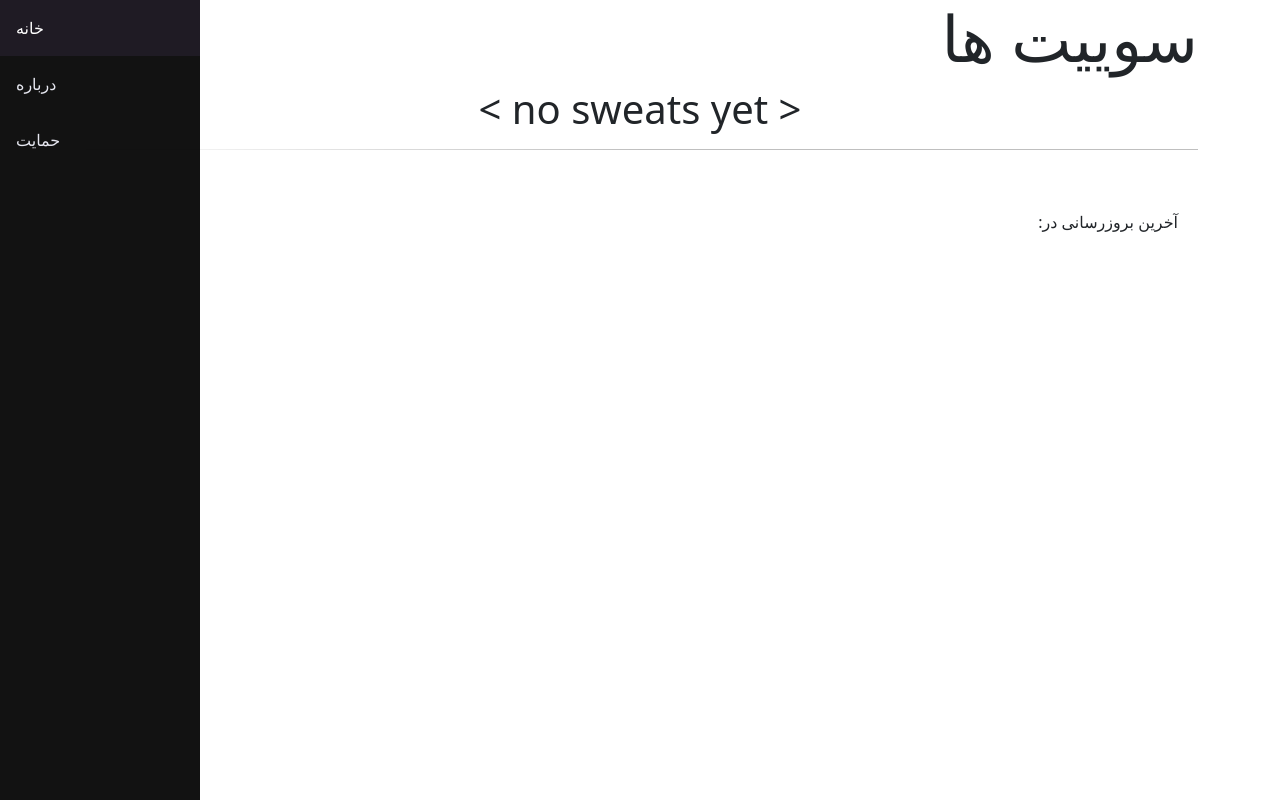
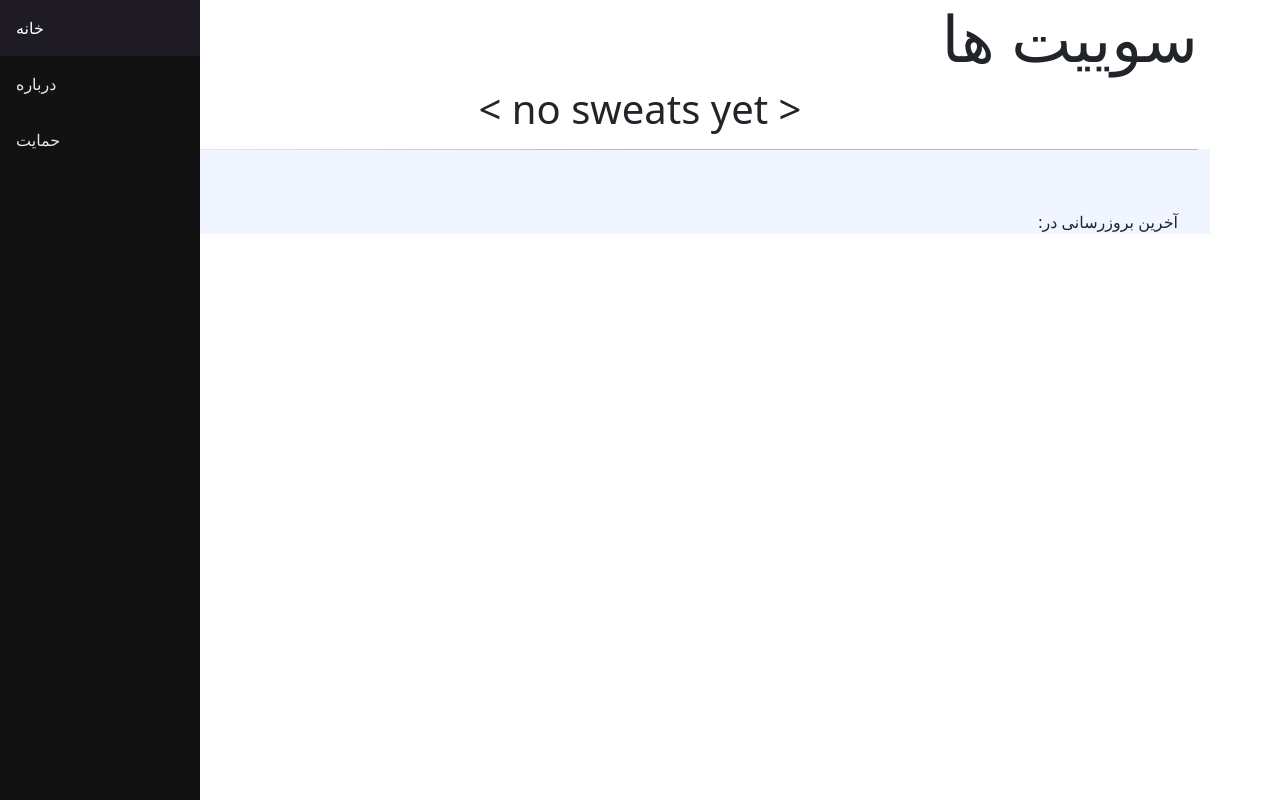
Before and after one commit to MortezaShoeibi/Sweater, a Django app: template home/templates/home/home.html in a window 1280 px wide. Run offline with Django 3.2, Linux system fonts and the light colour scheme; the template is opened without the code that fills it, so the values that code supplies are empty.

Commit message:
change footer bgcolor and remove an extra style

```diff
--- a/assets/styles/main.css
+++ b/assets/styles/main.css
@@ -87,6 +87,7 @@
 
 
 #footer {
+    background-color: #f0f5ff;
     margin-bottom: 5%
 }
 
--- a/templates/footer.html
+++ b/templates/footer.html
@@ -1,7 +1,7 @@
 {% load jalali_tags %}
 <div id="footer" class="container sweat-algin">
     <hr id="footer-line">
-    <div class="footer-content text-sm-end">
+    <div class="text-sm-end">
         <h1 class="display-5">{{ footer.title }}</h1>
         <br>
         <p>{{ footer.text|safe }}</p>
```
